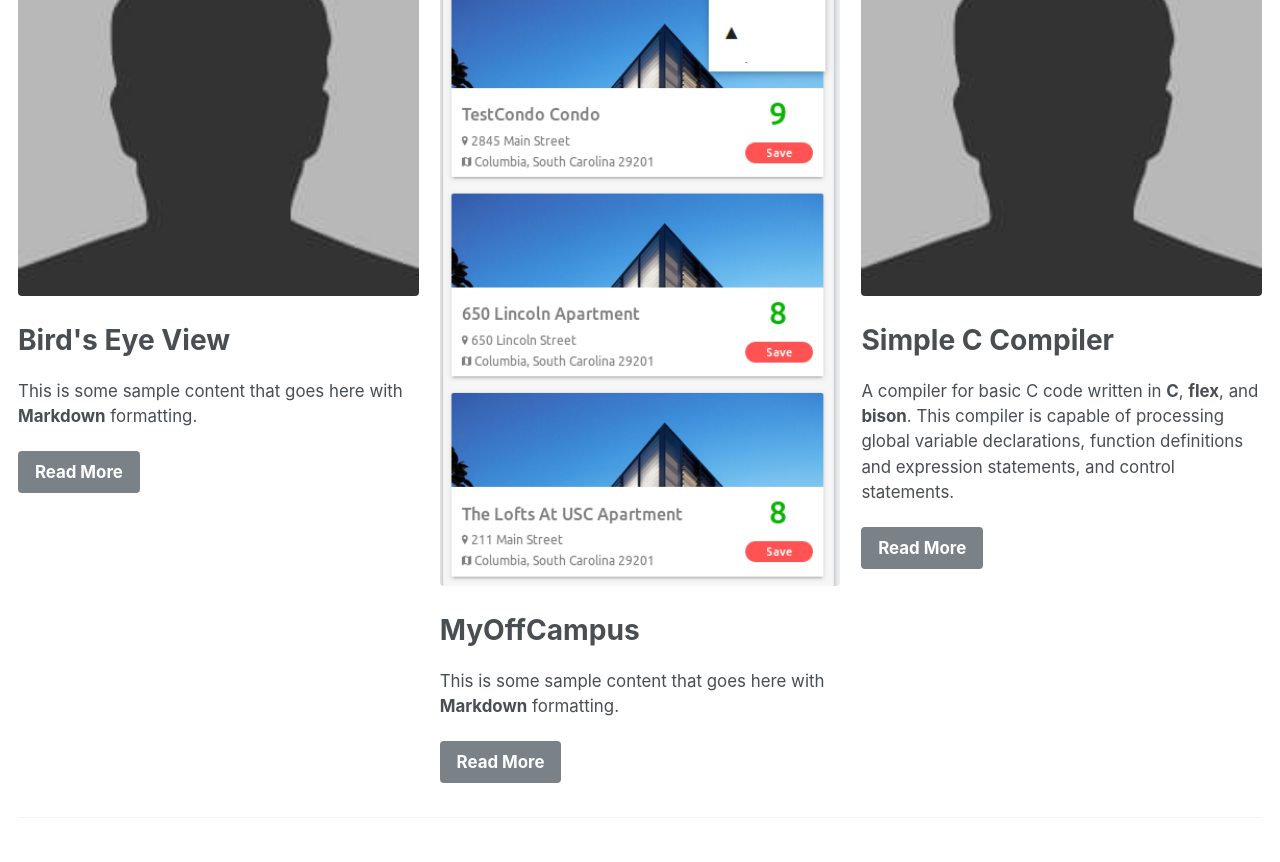
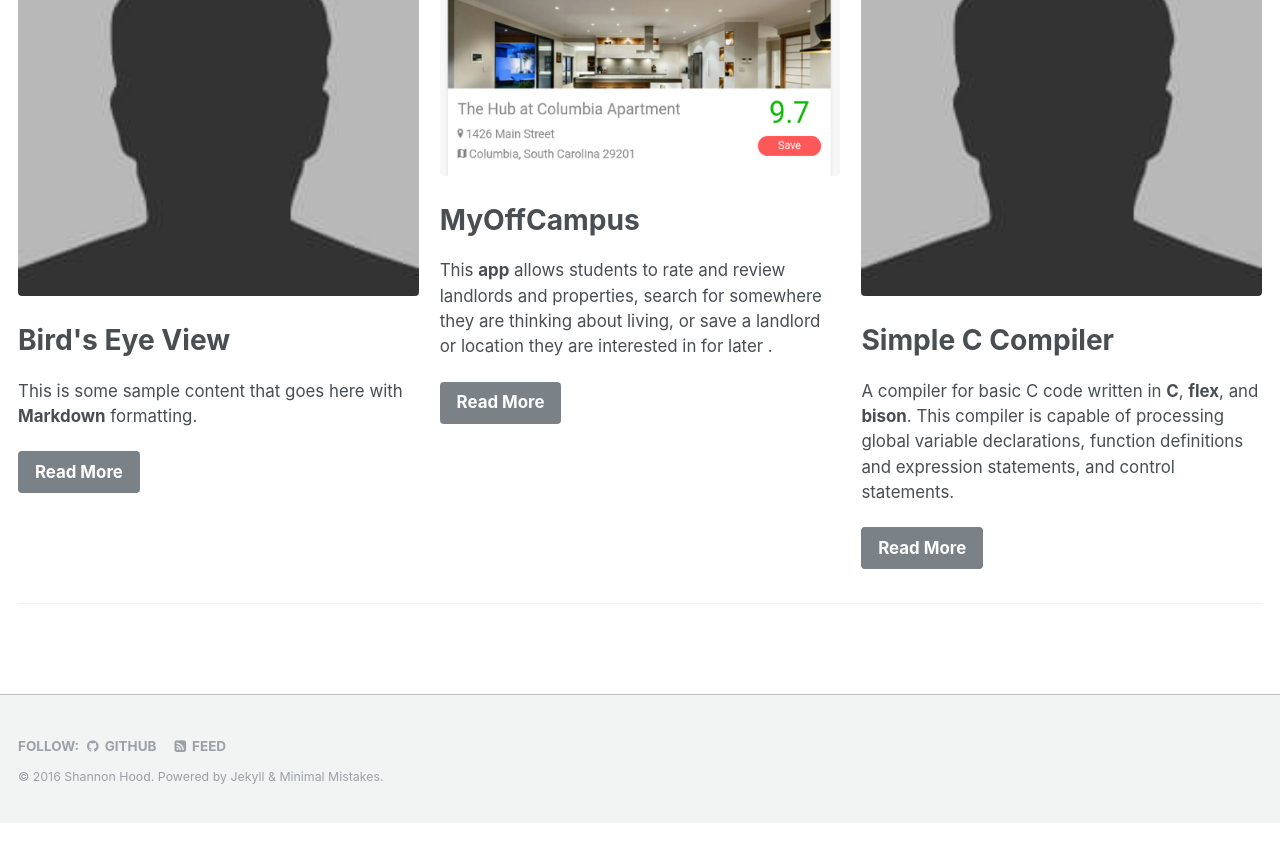
Before and after one commit to hoodsr/hoodsr.github.io, a Jekyll site: the page built from index.html, in a window 1280 px wide and 900 px high, scrolled down 569 px. Shown: the top 862 px of the window. Built offline with Jekyll 4.4.1, drawn with Linux system fonts in a browser that asks for light colours; the list of posts is cut into pages by our own code; after the commit the page ends 1392 px from its top, so only the background shows below that.

Commit message:
added photos

```diff
--- a/index.html
+++ b/index.html
@@ -20,7 +20,7 @@
   - image_path: myoffcampus-1.png
     alt: "Screenshot of the app"
     title: "MyOffCampus"
-    excerpt: "This is some sample content that goes here with **Markdown** formatting."
+    excerpt: "This **app** allows students to rate and review landlords and properties, search for somewhere they are thinking about living, or save a landlord or location they are interested in for later ."
     url: "/projects/"
     btn_label: "Read More"
     btn_class: "btn"
```
Also changed, not shown: other parts of index.html (+1 -1 lines), images/myoffcampus-1.png.
